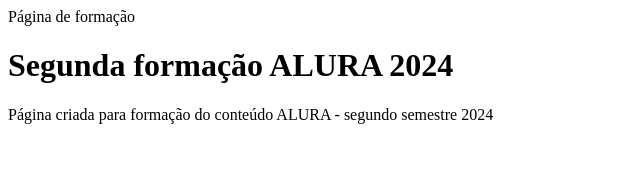
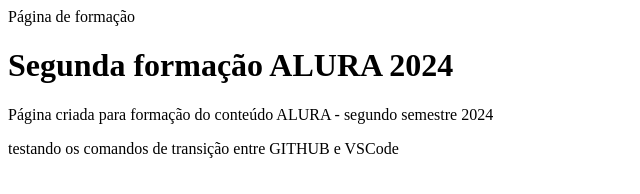
Before and after one commit to Prof-Rei/Formacao-Alura_1, a plain HTML site: page index.html in a window 1280 px wide. Shown: the whole page, without its empty margins (0-640 px from the left). Drawn offline with Linux system fonts and the light colour scheme.

Commit message:
alteração_01

```diff
--- a/index.html
+++ b/index.html
@@ -3,3 +3,5 @@
 <h1>Segunda formação ALURA 2024</h1>
 
 <p>Página criada para formação do conteúdo ALURA - segundo semestre 2024</p>
+
+<p> testando os comandos de transição entre GITHUB e VSCode</p>
```
